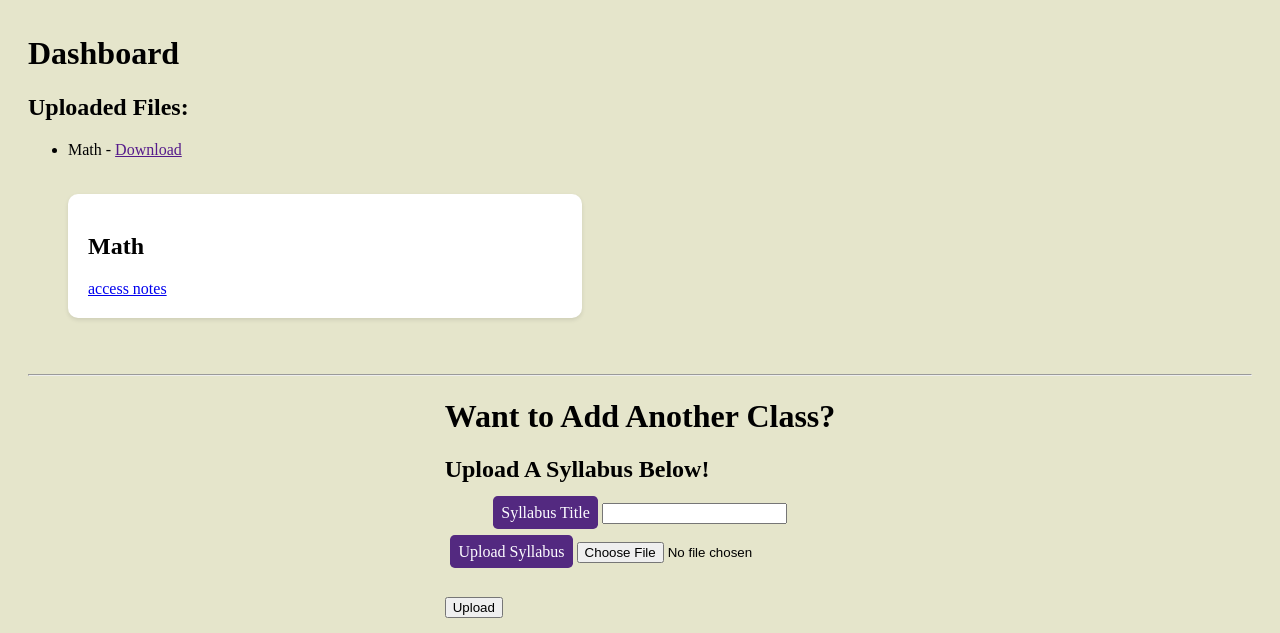
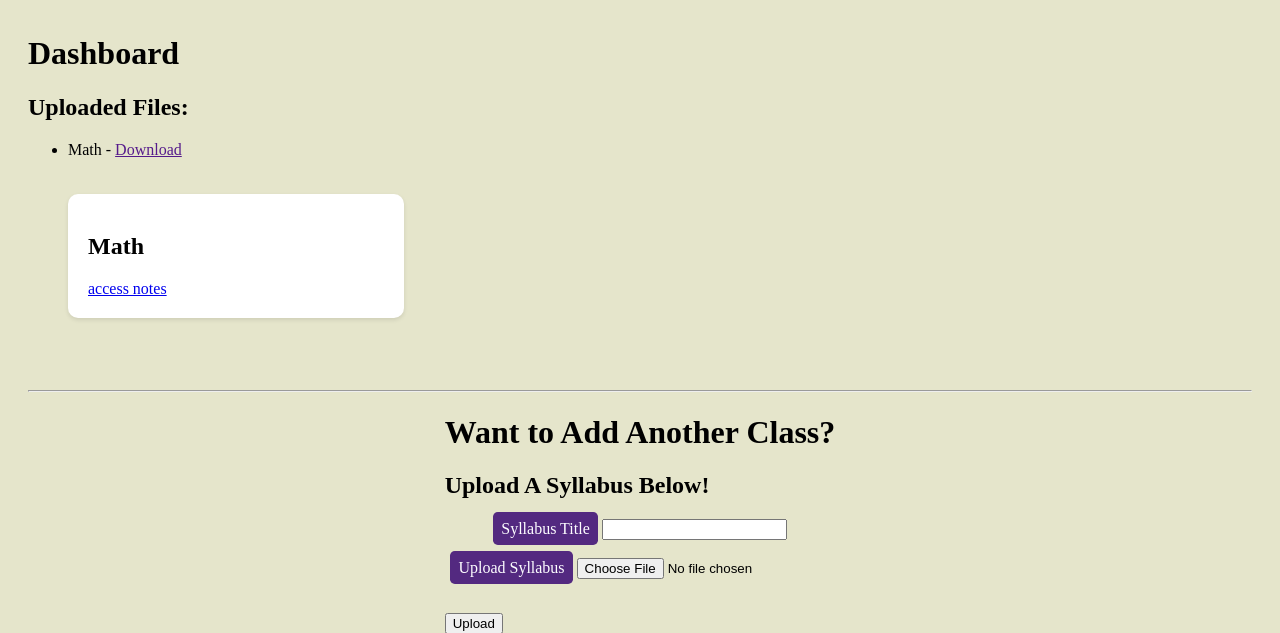
Before and after one commit to AbaDragon47/TAMUHack, a Django app: page / in a window 1280 px wide. Shown: the part 293-926 px from the top of the page. Run offline with Django 5.2, Linux system fonts and the light colour scheme; data comes from the database, SQL or seed files in the repository.

Commit message:
I FINALLY FIXED THE BOXES
ME VERSUS FLEX. I WON.

```diff
--- a/myclasses/static/css/styles.css
+++ b/myclasses/static/css/styles.css
@@ -85,16 +85,18 @@ main {
 }
 
 .tiles-container {
+    height: auto;
     display: flex;
     flex-wrap: wrap;
+    flex-direction: row;
     gap: 20px;
     margin-top: 35px;
 }
 
 .tile {
-    flex: 0 0 5px;
-    width: 40%;
-    height: auto;
+    width: 25%;
+    height: 25%;
+    text-overflow: clip;
     background-color: #fff;
     margin-bottom: 30px;
     box-shadow: 0 2px 4px rgba(0, 0, 0, 0.1);
--- a/myclasses/templates/myclasses/base.html
+++ b/myclasses/templates/myclasses/base.html
@@ -1,5 +1,5 @@
 
-<DOCTYPE! html>
+<!DOCTYPE html>
     <html lang="en">
 
     <head>
--- a/myclasses/templates/myclasses/index.html
+++ b/myclasses/templates/myclasses/index.html
@@ -17,14 +17,14 @@
     <p>No syllabi uploaded yet.</p>
     {% endfor %}
 
-    <section class="tiles-container"></section>
+    <div class="tiles-container">
     {% for syllabus in classes %}
     <div class="tile">
         <h2>{{syllabus.title}}</h2>
         <a href="{%url 'detail' syllabus.title%}">access notes</a>
     </div>
     {% endfor %}
-    </section>
+</div>
 </ul>
 
 <!-- Upload Syllabus Form -->
```
